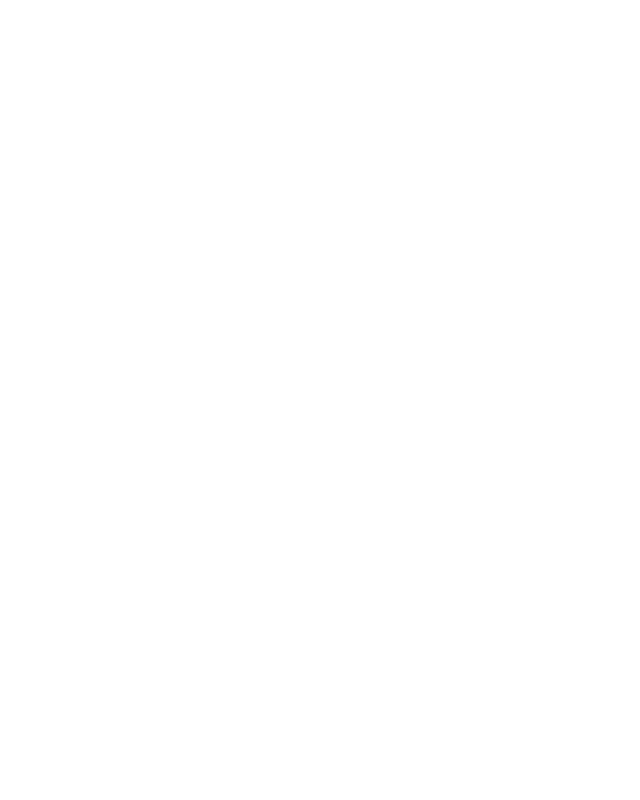
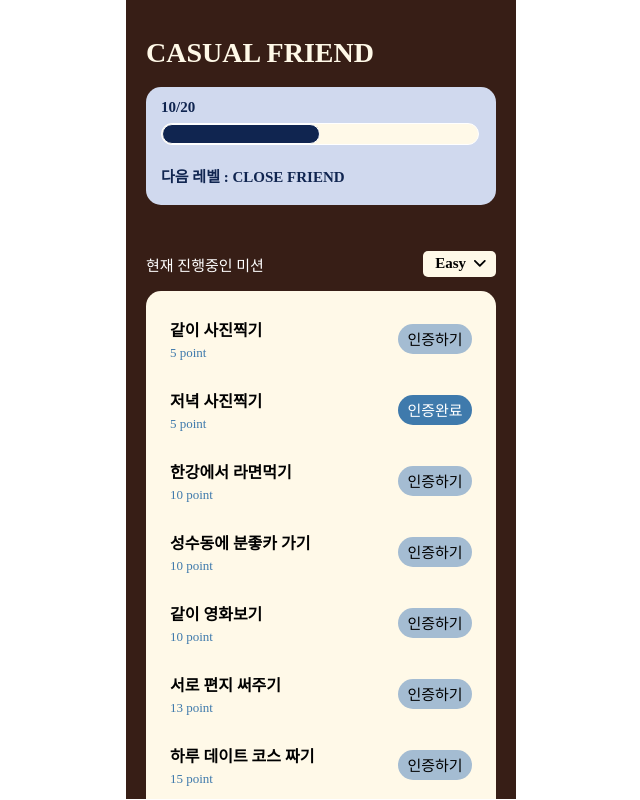
Before and after one commit to collab-session-team2/FE, a React (Vite) app: page /mission in a window 1280 px wide. Before the commit this address had no page. Shown: the whole page, without its empty margins (319-959 px from the left). Built offline with nearby package versions, Linux system fonts and the light colour scheme.

Commit message:
✨ Feat: 미션 페이지 UI 구현

```diff
--- a/src/App.jsx
+++ b/src/App.jsx
@@ -1,6 +1,7 @@
 import { BrowserRouter, Routes, Route } from "react-router-dom";
 import RootLayout from "../src/layout/RootLayout.jsx";
 import Main from "../src/pages/Main/Main.jsx";
+import MissionPage from "./pages/mission/MissionPage";
 
 function App() {
   return (
@@ -9,6 +10,7 @@
         <Route element={<RootLayout />}>
           <Route path="/" element={<Main />} />
           <Route path="/add" element={<></>} />{" "}
+          <Route path="/mission" element={<MissionPage />} />
           {/* 추후 element에 상품 등록 페이지 들어가야함 */}
         </Route>
       </Routes>
--- a/src/components/mission/MissionDropdown.jsx
+++ b/src/components/mission/MissionDropdown.jsx
@@ -1,81 +1,96 @@
 import { useState } from "react";
 import styled from "styled-components";
+
+import downIcon from "../../assets/icons/down_icon.svg";
 
 const Wrapper = styled.div`
   position: relative;
 `;
 
 const SelectedButton = styled.button`
+  display: inline-flex;
+  align-items: center;
+  justify-content: center;
+  gap: 8px;
+
+  min-width: 64px;
+  height: 26px;
+  padding: 2px 10px 4px 12px;
+
   border: none;
-  background: none;
-  color: #fff;
-  font-size: 20px;
-  font-weight: 600;
+  border-radius: 5px;
+  background: #fff9e8;
+
+  color: #000;
+  font-family: "Pretendard Variable";
+  font-size: 15px;
+  font-weight: 700;
+
   cursor: pointer;
 `;
 
-const Arrow = styled.span`
-  margin-left: 8px;
-  font-size: 24px;
+const ArrowIcon = styled.img`
+  width: 12px;
+  height: 7px;
+
+  transform: ${({ $isOpen }) => ($isOpen ? "rotate(180deg)" : "rotate(0deg)")};
+  transition: transform 0.2s ease;
 `;
 
 const DropdownBox = styled.div`
   position: absolute;
-  top: 42px;
+  top: 34px;
   right: 0;
-  width: 150px;
-  padding: 12px;
-  border-radius: 14px;
-  background-color: #fff;
-  z-index: 10;
+
+  width: 104px;
+  padding: 8px;
+  border-radius: 8px;
+  background: #fff;
+  z-index: 20;
+
+  display: flex;
+  flex-direction: column;
+  gap: 8px;
+
+  box-shadow: 0 4px 12px rgba(0, 0, 0, 0.12);
 `;
 
 const OptionButton = styled.button`
   width: 100%;
-  height: 42px;
-  border: ${({ $active }) => ($active ? "none" : "1px solid #d1c9c9")};
-  border-radius: 8px;
-  background-color: ${({ $active }) => ($active ? "#d2cbcb" : "#fff")};
-  font-size: 17px;
-  font-weight: 500;
-  cursor: pointer;
+  height: 34px;
 
-  & + & {
-    margin-top: 10px;
-  }
-`;
+  border-radius: 5px;
+  border: ${({ $active }) => ($active ? "none" : "1.5px solid #371e16")};
 
-const HideButton = styled.button`
-  width: 100%;
-  margin-top: 22px;
-  border: none;
-  background: none;
-  font-size: 16px;
-  font-weight: 600;
+  background: ${({ $active }) => ($active ? "#371e16" : "#fff9e8")};
+  color: ${({ $active }) => ($active ? "#fff9e8" : "#371e16")};
+
+  font-family: "Pretendard Variable";
+  font-size: 15px;
+  font-weight: 700;
+
   cursor: pointer;
 `;
-
-const UpArrow = styled.span`
-  margin-left: 4px;
-  font-size: 20px;
-`;
-
 
 function MissionDropdown({ selectedDifficulty, onChangeDifficulty }) {
   const [isOpen, setIsOpen] = useState(false);
 
-  const options = ["Easy", "Normal"];
+  const options = ["Easy", "Hard"];
 
-  const handleSelect = (option) => {
+  const handleToggleDropdown = () => {
+    setIsOpen((prev) => !prev);
+  };
+
+  const handleSelectOption = (option) => {
     onChangeDifficulty(option);
     setIsOpen(false);
   };
 
   return (
     <Wrapper>
-      <SelectedButton type="button" onClick={() => setIsOpen(true)}>
+      <SelectedButton type="button" onClick={handleToggleDropdown}>
         {selectedDifficulty}
-        <Arrow>⌄</Arrow>
+        <ArrowIcon src={downIcon} alt="드롭다운 열기" $isOpen={isOpen} />
       </SelectedButton>
 
       {isOpen && (
@@ -84,16 +99,12 @@
             <OptionButton
               key={option}
               type="button"
-              onClick={() => handleSelect(option)}
+              onClick={() => handleSelectOption(option)}
               $active={selectedDifficulty === option}
             >
               {option}
             </OptionButton>
           ))}
-
-          <HideButton type="button" onClick={() => setIsOpen(false)}>
-            숨기기 <UpArrow>⌃</UpArrow>
-          </HideButton>
         </DropdownBox>
       )}
     </Wrapper>
--- a/src/pages/Mission/MissionPage.jsx
+++ b/src/pages/Mission/MissionPage.jsx
@@ -10,16 +10,30 @@
 const PageContainer = styled.div`
   width: 390px;
   height: 799px;
-  background: #3f7aac;
+  margin: 0 auto;
+  background: #371e16;
+
+  overflow-y: auto;
+  overflow-x: hidden;
+
+  &::-webkit-scrollbar {
+    display: none;
+  }
+
+  -ms-overflow-style: none;
+  scrollbar-width: none;
 `;
 
 const Content = styled.main`
-  padding: 37px 20px 60px;
+  width: 100%;
+  min-height: 100%;
+  padding: 37px 20px 80px;
+  box-sizing: border-box;
 `;
 
 const LevelTitle = styled.p`
-  color: #fff;
-  font-family: "Pretendard Variable";
+  color: #fff9e8;
+  font-family: SUITE;
   font-size: 28px;
   font-style: normal;
   font-weight: 700;
@@ -28,59 +42,59 @@
 `;
 
 const ProgressCard = styled.section`
-  width: 364px;
-  height: 125px;
-  border-radius: 20px;
-  background: rgba(255, 255, 255, 0.3);
-  margin-bottom: 42px;
-  padding: 8px 7px 18px;
+  width: 350px;
+  height: 118px;
+  box-sizing: border-box;
+
+  border-radius: 15px;
+  background: #d0d9ee;
+  margin-bottom: 46px;
+  padding: 12px 15px 19px;
 `;
 
 const PointText = styled.p`
-  display: block;
-  color: #fff;
-  font-family: "Pretendard Variable";
-  font-size: 16px;
+  color: #102550;
+  font-family: SUITE;
+  font-size: 15px;
   font-style: normal;
-  font-weight: 400;
+  font-weight: 700;
   line-height: normal;
-  margin-left: 7px;
+  border-radius: 100px;
   margin-bottom: 7px;
 `;
 
 const ProgressBar = styled.div`
-  width: 235px;
-  height: 38px;
+  width: 318px;
+  height: 22px;
   border-radius: 100px;
   border: 1px solid #fff;
   background: #fff9e8;
   overflow: hidden;
-  margin-bottom: 16px;
+  margin-bottom: 20px;
 `;
 
 const ProgressFill = styled.div`
   width: ${({ $percent }) => `${$percent}%`};
-  height: 38px;
+  height: 100%;
   border-radius: 100px;
   border: 1px solid #fff;
-  background: #244460;
+  background: #102550;
 `;
 
 const NextLevelText = styled.p`
-  color: #fff;
-  font-family: "Pretendard Variable";
-  font-size: 16px;
+  color: #102550;
+  font-family: SUITE;
+  font-size: 15px;
   font-style: normal;
-  font-weight: 400;
+  font-weight: 700;
   line-height: normal;
-  margin-left: 7px;
 `;
 
 const MissionHeader = styled.div`
   display: flex;
   justify-content: space-between;
   align-items: center;
-  margin-bottom: 28px;
+  margin-bottom: 14px;
 `;
 
 const MissionHeaderTitle = styled.h2`
@@ -93,20 +107,21 @@
 `;
 
 const MissionListBox = styled.section`
-  width: 350px;
-  padding: 28px 24px;
+  width: 100%;
+  box-sizing: border-box;
+
+  padding: 28px 24px 80px;
   border-radius: 15px;
   background: #fff9e8;
 
   display: flex;
   flex-direction: column;
-  gap: 40px;
+  gap: 32px;
 `;
 
 function MissionPage() {
   const navigate = useNavigate();
 
-  // Easy / Hard는 이제 난이도 필터가 아니라 정렬 기준으로 사용
   const [selectedDifficulty, setSelectedDifficulty] = useState("Easy");
 
   // TODO: API 연동 시 사용자 현재 포인트로 교체
```
Also changed, not shown: src/assets/down_icon.png (deleted), src/assets/icons/down_icon.svg (added).
